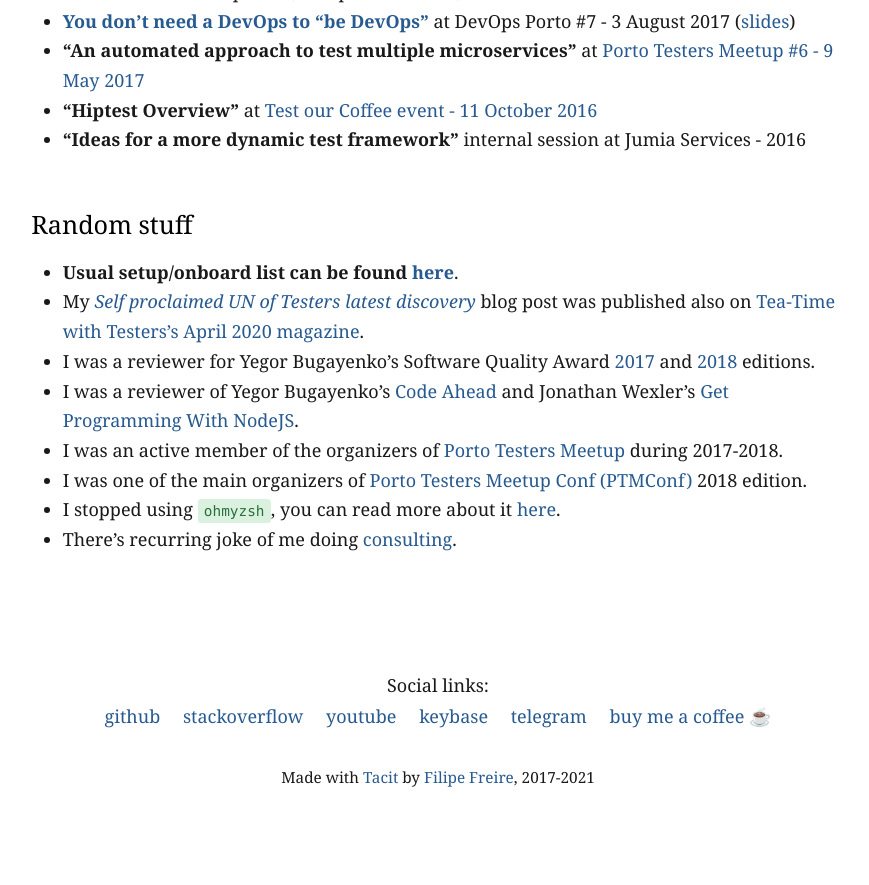
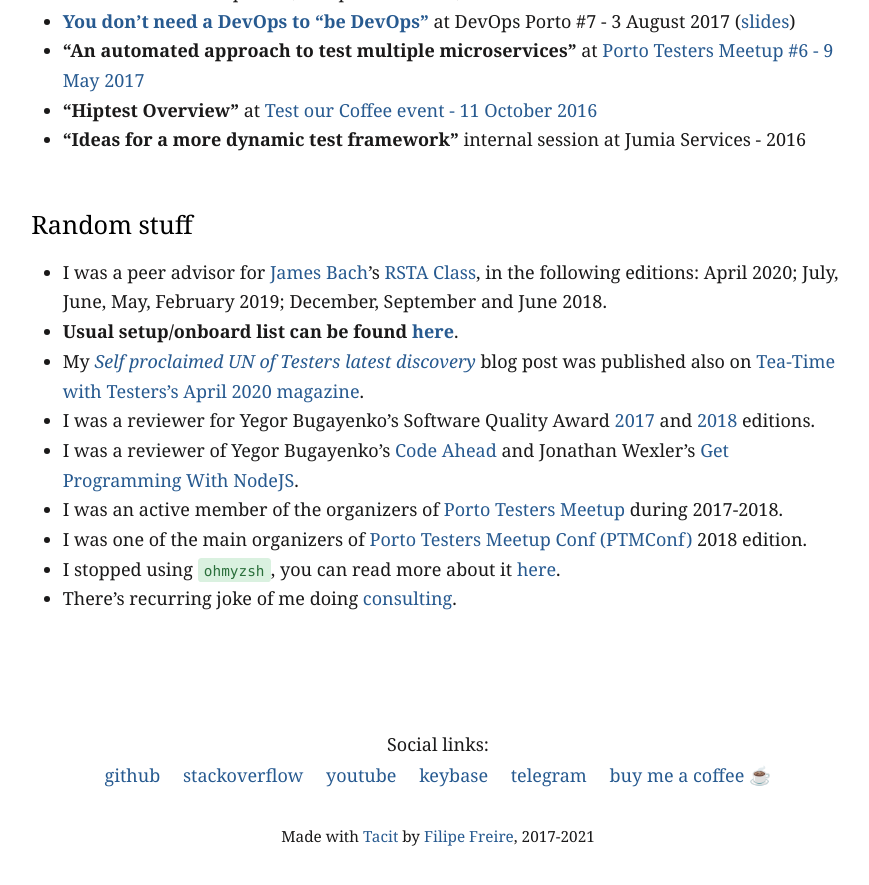
Before and after one commit to filfreire/filfreire.github.io, a Jekyll site: the page built from projects.md, in a window 1280 px wide and 900 px high, scrolled down 2333 px. Shown: the top 885 px of the window, without its empty margins (202-1071 px from the left). Built offline with Jekyll 4.4.1, drawn with Linux system fonts in a browser that asks for light colours.

Commit message:
update cv

```diff
--- a/projects.md
+++ b/projects.md
@@ -63,6 +63,7 @@
 
 ## Random stuff
 
+- I was a peer advisor for [James Bach](https://www.satisfice.com/)'s [RSTA Class](https://rapid-software-testing.com/), in the following editions: April 2020; July, June, May, February 2019; December, September and June 2018.
 - **Usual setup/onboard list can be found [here](/onboard)**.
 - My *[Self proclaimed UN of Testers latest discovery
 ](https://filfreire.com/posts/discovery)* blog post was published also on [Tea-Time with Testers's April 2020 magazine](https://www.teatimewithtesters.com/).
```
Also changed, not shown: 2 other files.
